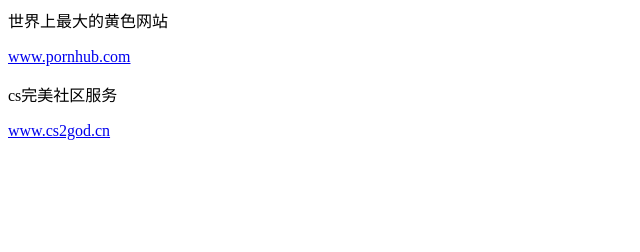
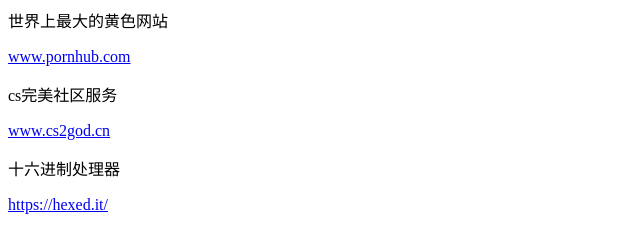
Before and after one commit to aze-cyper/aze-cyper.github.io, a plain HTML site: page index.html in a window 1280 px wide. Shown: the whole page, without its empty margins (0-640 px from the left). Drawn offline with Linux system fonts and the light colour scheme.

Commit message:
Update index.html

```diff
--- a/index.html
+++ b/index.html
@@ -11,5 +11,9 @@
             cs完美社区服务
         </p>
         <a href="https://cs2god.cn/#/">www.cs2god.cn</a>
+        <p>
+            十六进制处理器
+        </p>
+        <a href="https://hexed.it/">https://hexed.it/</a>
     </body>
 </html>
```
